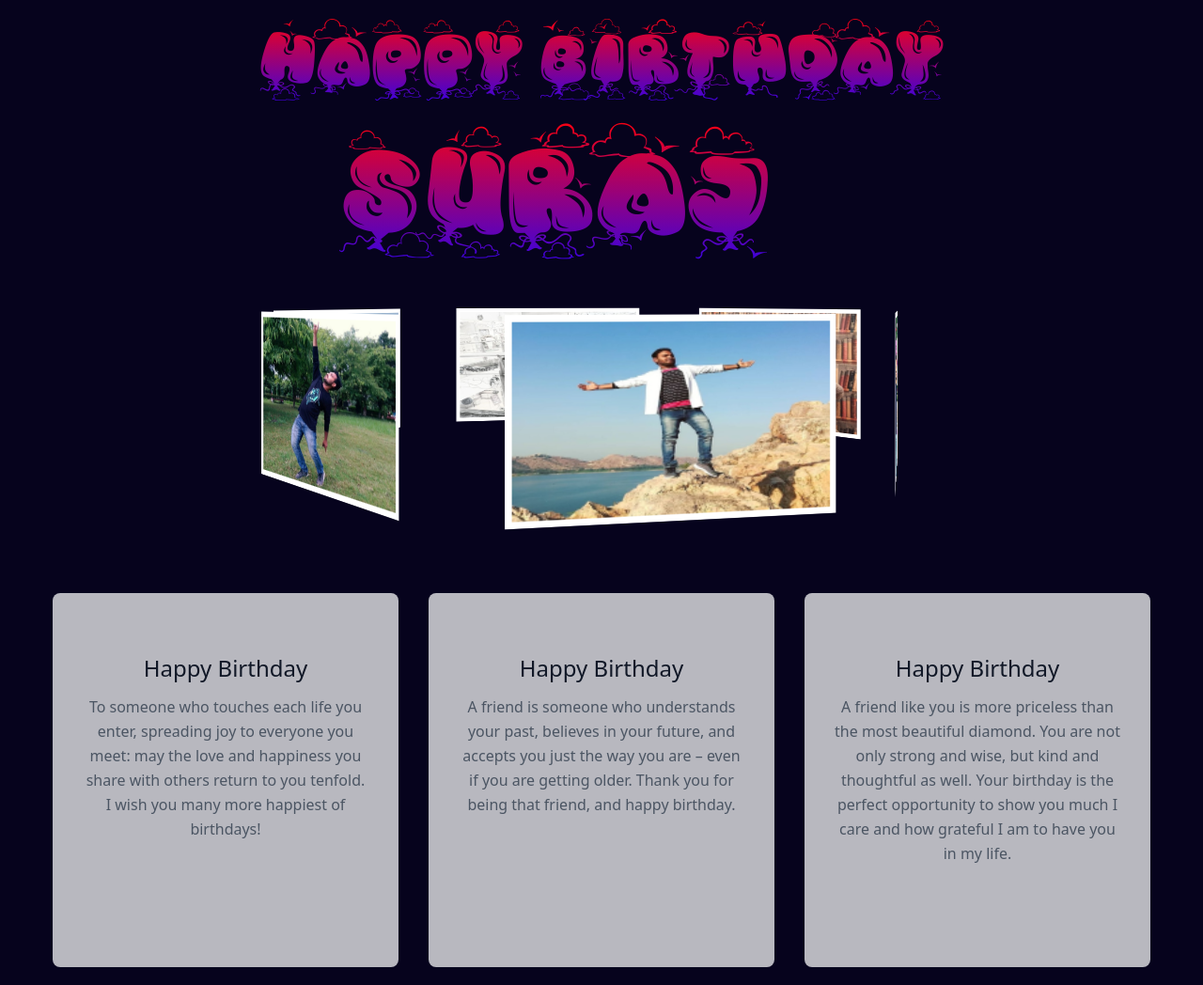
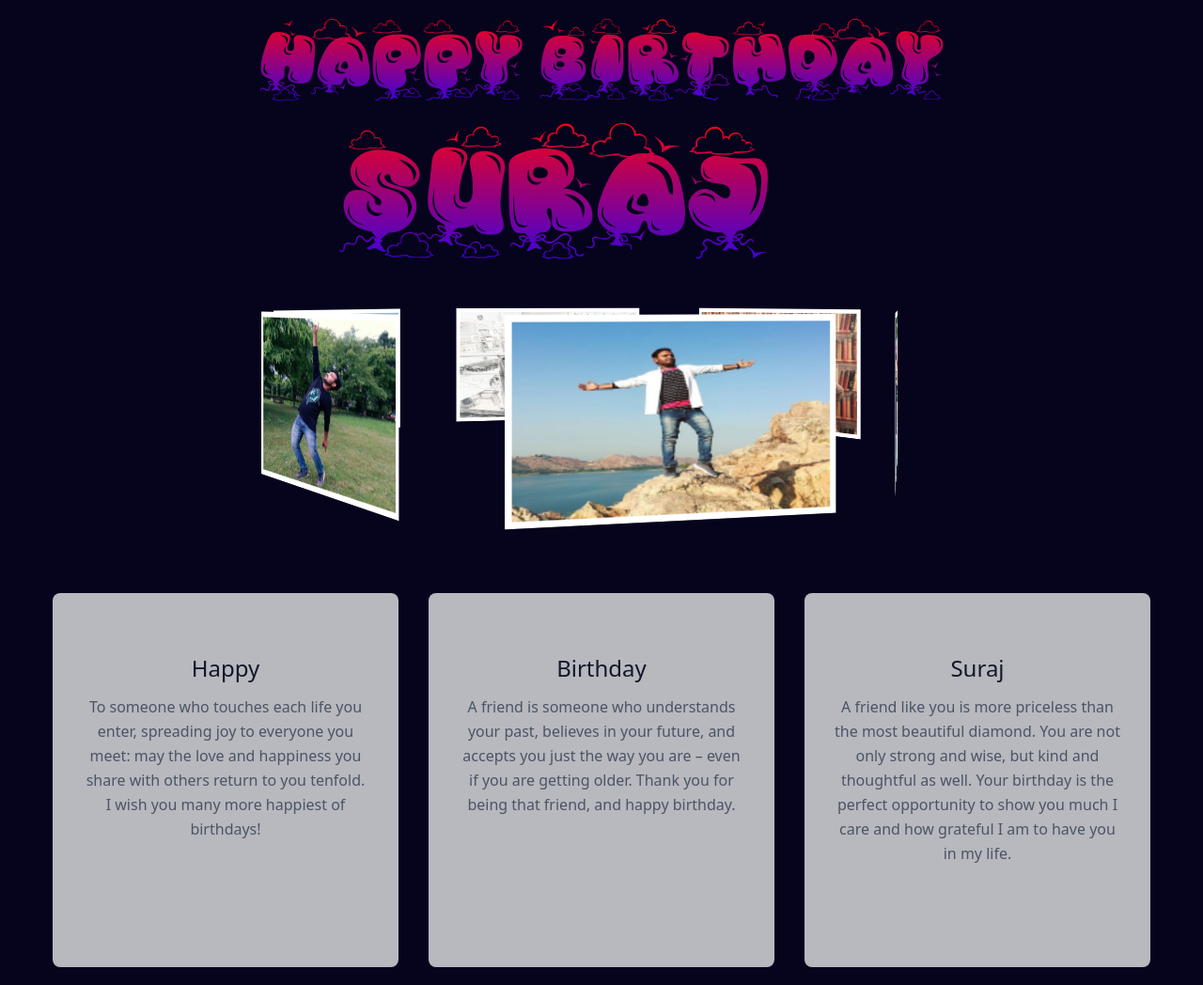
Before and after one commit to codejay411/happy-birthday-suraj, a plain HTML site: page index.html in a window 1280 px wide. Shown: the whole page at 94% size. Drawn offline with nearby package versions, Linux system fonts and the light colour scheme.

Commit message:
Update index.html

```diff
--- a/index.html
+++ b/index.html
@@ -47,7 +47,7 @@
                     <div
                         class="h-full bg-gray-100 bg-opacity-75 px-8 pt-16 pb-24 rounded-lg overflow-hidden text-center relative">
 
-                        <h1 class="title-font sm:text-2xl text-xl font-medium text-gray-900 mb-3">Happy Birthday</h1>
+                        <h1 class="title-font sm:text-2xl text-xl font-medium text-gray-900 mb-3">Happy</h1>
                         <p class="leading-relaxed mb-3">To someone who touches each life you enter, spreading joy to
                             everyone you meet: may the love and happiness you share with others return to you tenfold. I
                             wish you many more happiest of birthdays!</p>
@@ -58,7 +58,7 @@
                     <div
                         class="h-full bg-gray-100 bg-opacity-75 px-8 pt-16 pb-24 rounded-lg overflow-hidden text-center relative">
 
-                        <h1 class="title-font sm:text-2xl text-xl font-medium text-gray-900 mb-3">Happy Birthday </h1>
+                        <h1 class="title-font sm:text-2xl text-xl font-medium text-gray-900 mb-3">Birthday </h1>
                         <p class="leading-relaxed mb-3">A friend is someone who understands your past, believes in your
                             future, and accepts you just the way you are – even if you are getting older. Thank you for
                             being that friend, and happy birthday.</p>
@@ -67,7 +67,7 @@
                 <div class="p-4 lg:w-1/3">
                     <div
                         class="h-full bg-gray-100 bg-opacity-75 px-8 pt-16 pb-24 rounded-lg overflow-hidden text-center relative">
-                        <h1 class="title-font sm:text-2xl text-xl font-medium text-gray-900 mb-3">Happy Birthday</h1>
+                        <h1 class="title-font sm:text-2xl text-xl font-medium text-gray-900 mb-3">Suraj</h1>
                         <p class="leading-relaxed mb-3">A friend like you is more priceless than the most beautiful
                             diamond. You are not only strong and wise, but kind and thoughtful as well. Your birthday is
                             the perfect opportunity to show you much I care and how grateful I am to have you in my
```
